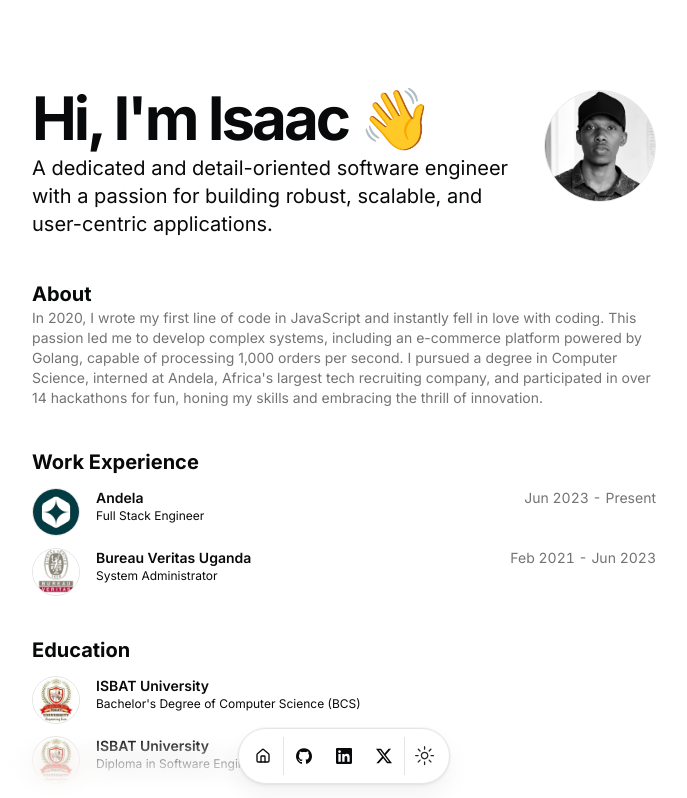
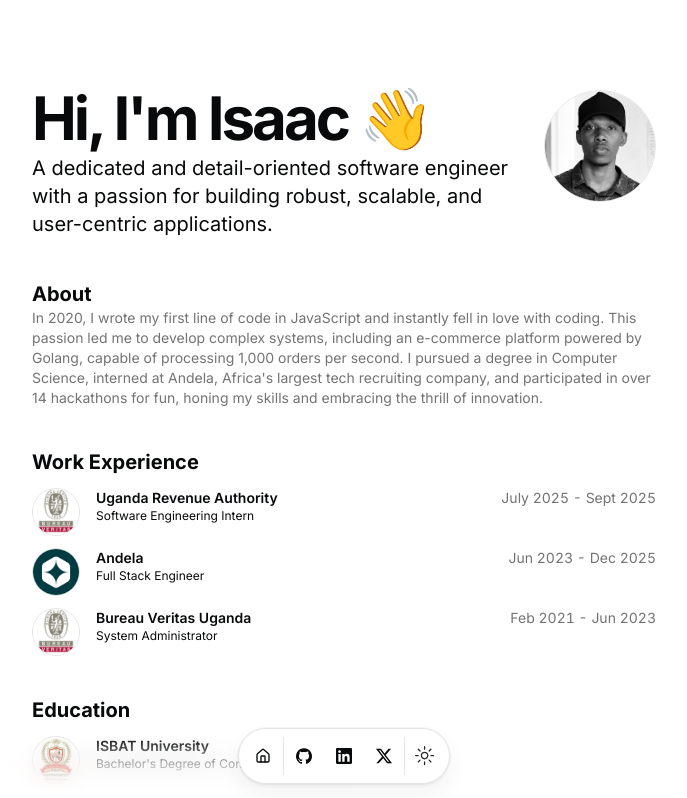
Before and after one commit to mutsinziisaac/my-brand-mutsinzi, a Next.js app: page / in a window 1280 px wide. Shown: the top 798 px of the page, without its empty margins (296-983 px from the left). Built offline with nearby package versions, Linux system fonts and the light colour scheme.

Commit message:
update resume

```diff
--- a/src/data/resume.tsx
+++ b/src/data/resume.tsx
@@ -64,6 +64,18 @@ export const DATA = {
 
   work: [
     {
+      company: "Uganda Revenue Authority",
+      badges: [],
+      href: "https://ura.go.ug/en/",
+      location: "Nakawa, Kampala",
+      title: "Software Engineering Intern",
+      logoUrl: "/bv.png",
+      start: "July 2025",
+      end: "Sept 2025",
+      description:
+        "Contributed to the development and maintenance of internal web applications to support tax administration processes. Assisted in writing clean, efficient code, debugging, and testing under the guidance of senior engineers. Collaborated with cross-functional teams to gather requirements, implement new features, and improve system performance and security.",
+    },
+    {
       company: "Andela",
       href: "https://www.andela.com/",
       badges: [],
@@ -71,7 +83,7 @@ export const DATA = {
       title: "Full Stack Engineer",
       logoUrl: "/andela.png",
       start: "Jun 2023",
-      end: "Present",
+      end: "Dec 2025",
       description:
         "Contributed to DevPulse , an innovative online education platform designed to empower developers and managers to collaborate seamlessly. Played a pivotal role in building the platform using cutting-edge technologies, including Next.js for the frontend, Nest.js for the backend, PostgreSQL for robust data management, and Socket.IO for real-time communication features. Helped enhance user experience and scalability, fostering an environment of productive collaboration.",
     },
```
